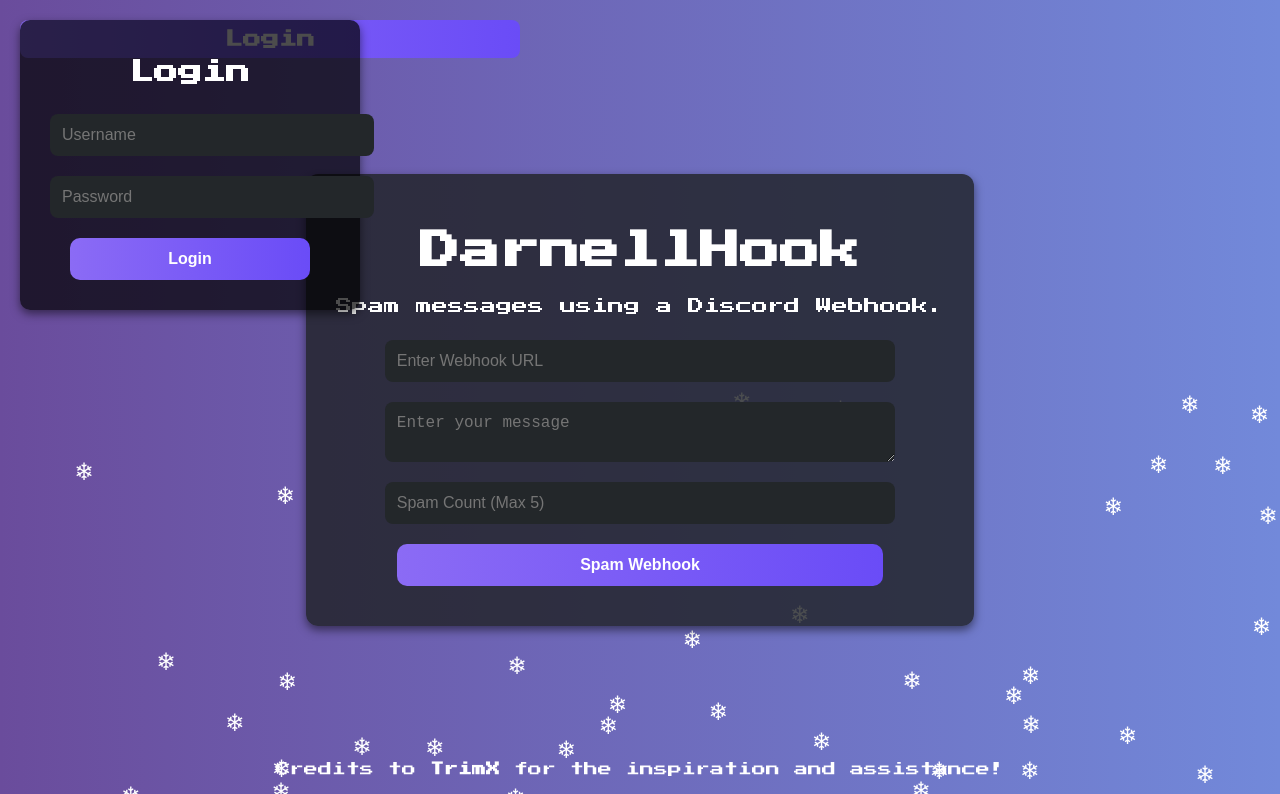
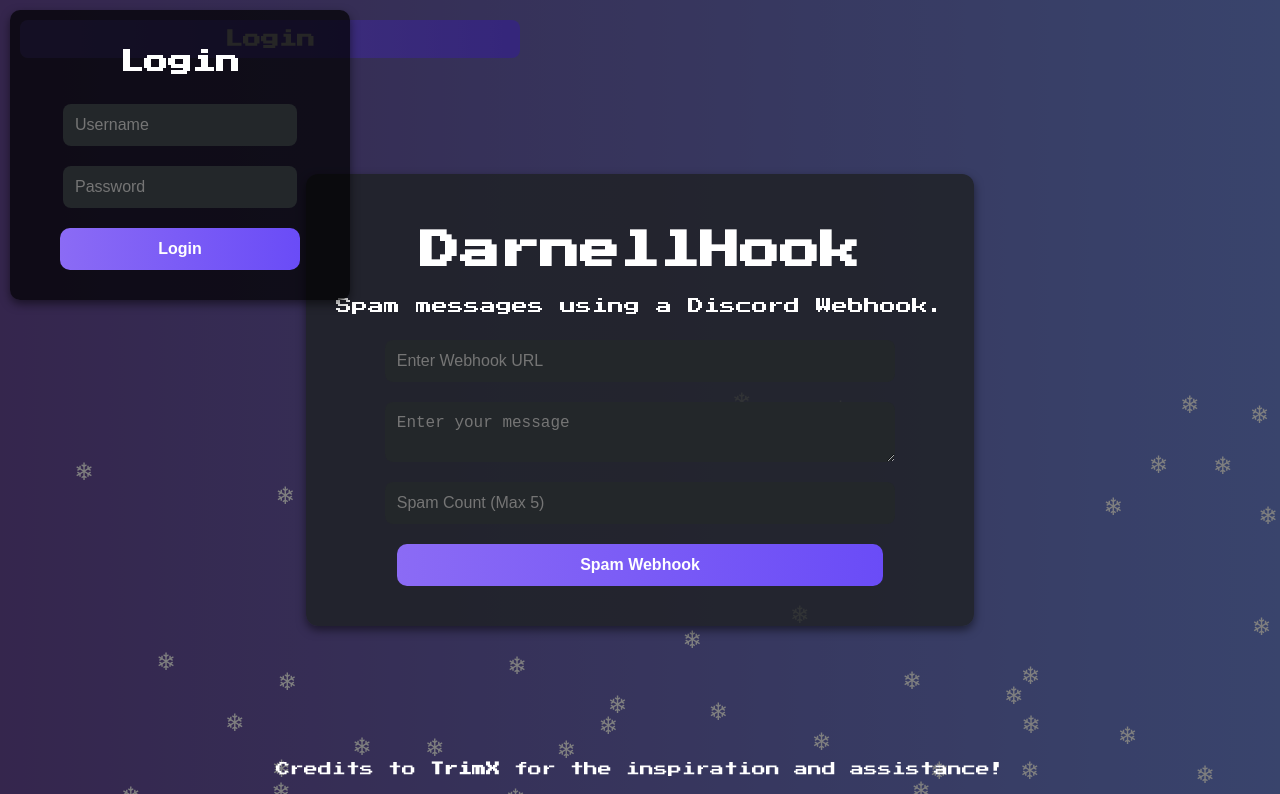
Before and after one commit to DarnellHook/darnellHook, a plain HTML site: page index.html in a window 1280 px wide. Both pictures are taken after a click on the button "Login". Shown: the top 794 px of the page. Drawn offline with Linux system fonts and the light colour scheme.

Commit message:
Update index.html

```diff
--- a/index.html
+++ b/index.html
@@ -88,11 +88,10 @@
             }
         }
 
-        /* Popup Login Styling */
         .login-container {
-            position: fixed;
-            top: 20px;
-            left: 20px;
+            position: absolute;
+            top: 10px;
+            left: 10px;
             background: rgba(0, 0, 0, 0.7);
             padding: 20px;
             border-radius: 10px;
@@ -104,7 +103,7 @@
         }
 
         .login-container input {
-            width: 100%;
+            width: 70%;
         }
 
         /* Positioning the login button at the top left */
@@ -121,6 +120,18 @@
             font-family: 'Press Start 2P', cursive;
         }
 
+        /* Modal background */
+        .overlay {
+            position: fixed;
+            top: 0;
+            left: 0;
+            width: 100%;
+            height: 100%;
+            background: rgba(0, 0, 0, 0.5);
+            display: none;
+            justify-content: center;
+            align-items: center;
+        }
     </style>
 </head>
 <body>
@@ -166,14 +177,18 @@
         let isPremium = false;
         let spamMax = 5;
         let delayTime = 1000;
+        let lastSpamTime = 0; // To track last spam time for cooldown
 
         // Login function
         function toggleLoginForm() {
             const loginForm = document.getElementById("loginContainer");
+            const overlay = document.getElementById("overlay");
             if (loginForm.style.display === "block") {
                 loginForm.style.display = "none";
+                overlay.style.display = "none";
             } else {
                 loginForm.style.display = "block";
+                overlay.style.display = "flex";
             }
         }
 
@@ -187,6 +202,7 @@
                 delayTime = 1; // 1ms delay
                 alert("Logged in as Premium! Max spam count set to 30 and delay set to 1ms.");
                 document.getElementById("loginContainer").style.display = "none"; // Hide login form
+                document.getElementById("overlay").style.display = "none"; // Hide overlay
             } else {
                 alert("Incorrect username or password!");
             }
@@ -209,6 +225,15 @@
                 return;
             }
 
+            // Cooldown check
+            const currentTime = Date.now();
+            if (currentTime - lastSpamTime < 5000) { // 5-second cooldown
+                alert("Please wait before spamming again.");
+                return;
+            }
+
+            lastSpamTime = currentTime; // Update last spam time
+
             for (let i = 0; i < spamCount; i++) {
                 fetch(webhook, {
                     method: "POST",
@@ -222,7 +247,7 @@
             }
         }
 
-        // Make the login popup draggable
+        // Make the login container draggable
         const loginContainer = document.getElementById("loginContainer");
         let offsetX = 0, offsetY = 0, isMouseDown = false;
 
@@ -249,7 +274,10 @@
         });
     </script>
 
-    <!-- Login Form Popup -->
+    <!-- Overlay for the login modal -->
+    <div class="overlay" id="overlay" onclick="toggleLoginForm()"></div>
+
+    <!-- Login Form -->
     <div class="login-container" id="loginContainer">
         <h2>Login</h2>
         <input type="text" id="username" placeholder="Username"><br>
```
